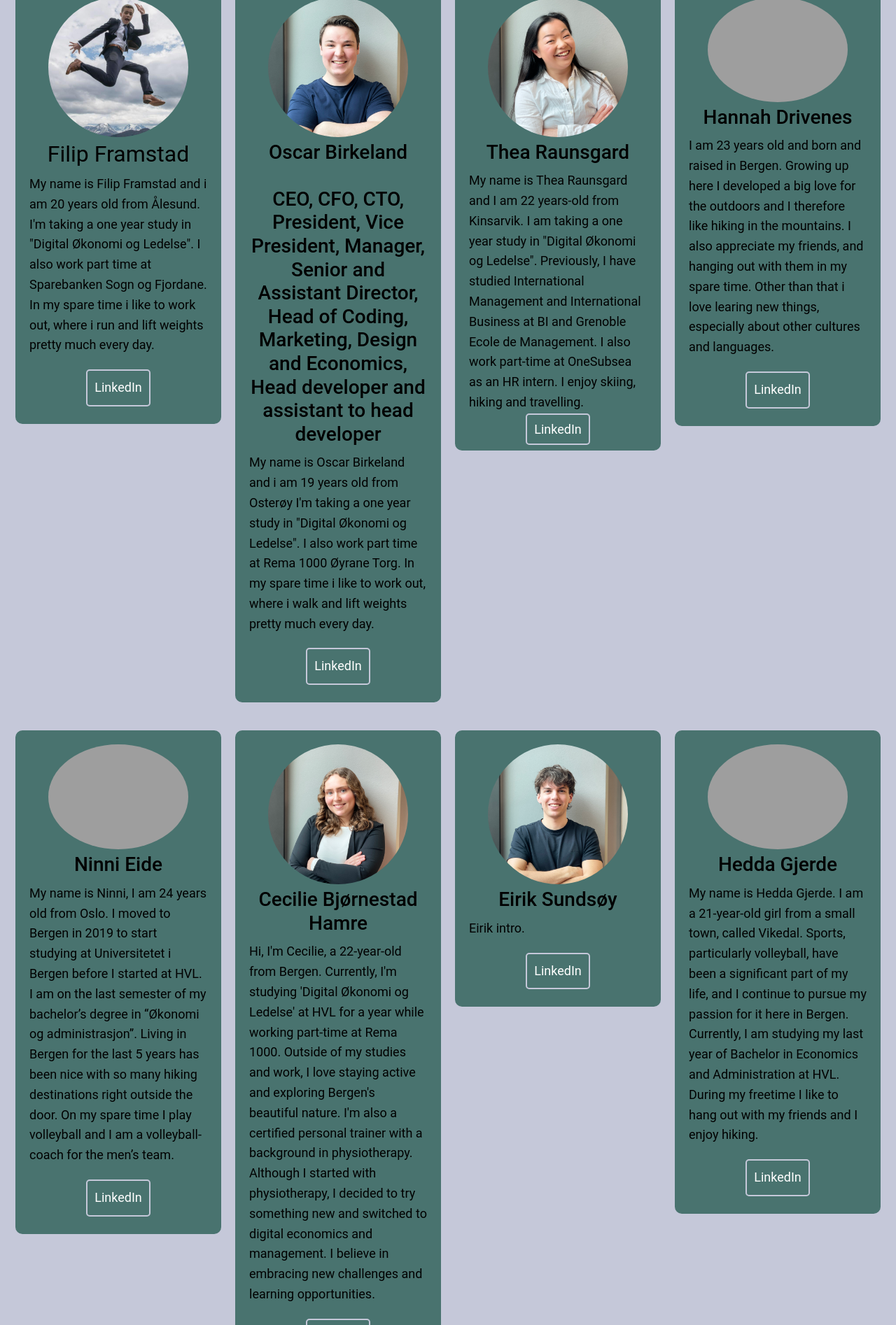
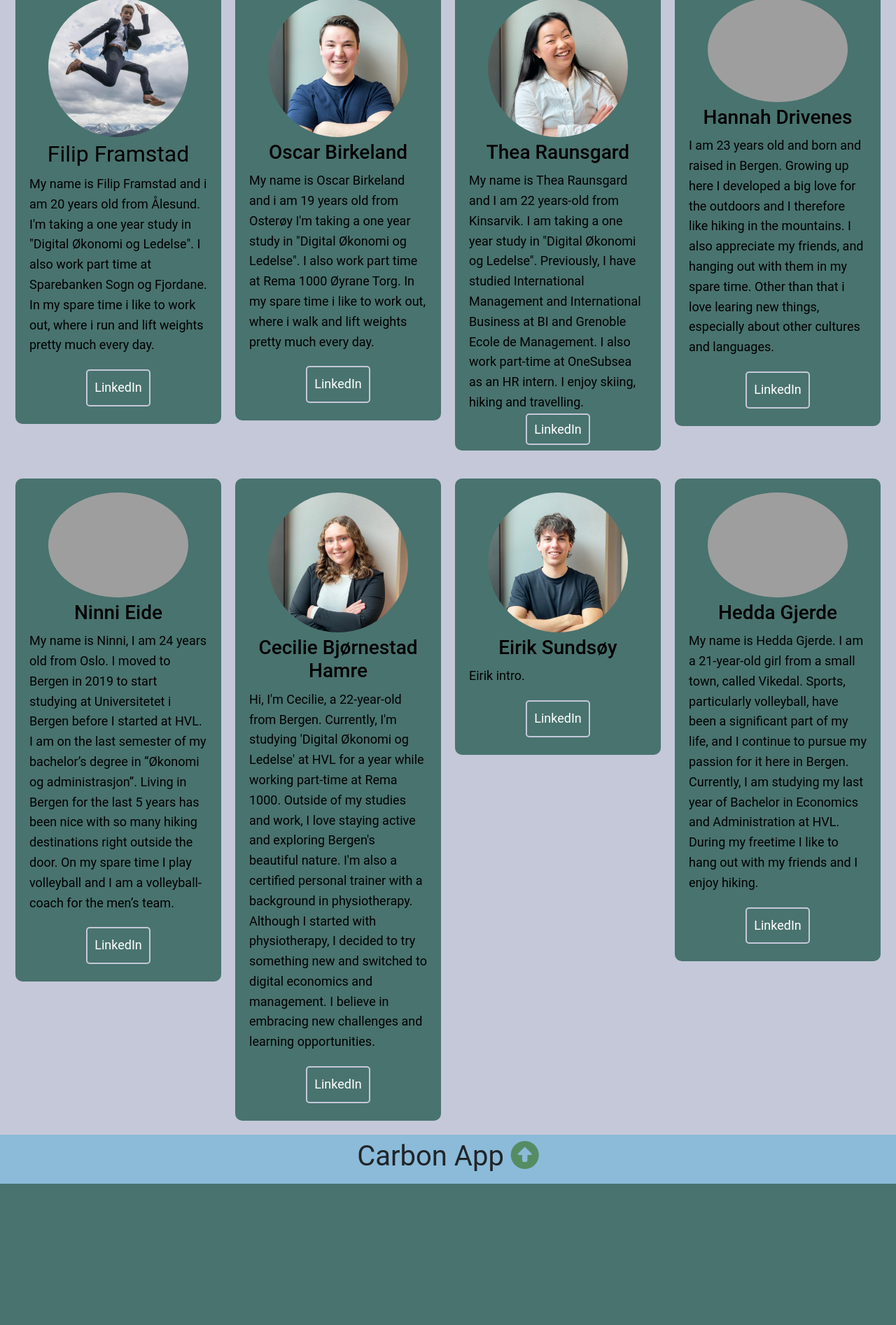
Before and after one commit to filipframstad/Carbon-App-2024---Group-2---Test, a Flask app: page / in a window 1280 px wide. Shown: the part 640-2534 px from the top of the page at 70% size. After the commit the page ends 2332 px from the top, so only its background shows below. Run offline with Flask 3, Linux system fonts and the light colour scheme; some libraries are stand-ins or nearby versions; grey boxes are pictures that could not be loaded.

Commit message:
Update home.html

```diff
--- a/capp/templates/home.html
+++ b/capp/templates/home.html
@@ -73,7 +73,7 @@
         </div>
         <div class="box">
           <img src="{{url_for('static',filename='pictures/Oscar1.jpg')}}" alt="" style="border-radius: 50%; width:200px; margin: 5px 5px;">
-          <h3>Oscar Birkeland<br><br>CEO, CFO, CTO, President, Vice President, Manager, Senior and Assistant Director, Head of Coding, Marketing, Design and Economics, Head developer and assistant to head developer<br></h3>
+          <h3>Oscar Birkeland</h3>
           <p>  My name is Oscar Birkeland and i am 19 years old from Osterøy I'm taking a one year
             study in "Digital Økonomi og Ledelse". I also work part time at
             Rema 1000 Øyrane Torg. In my spare time i like to work out, where
```
